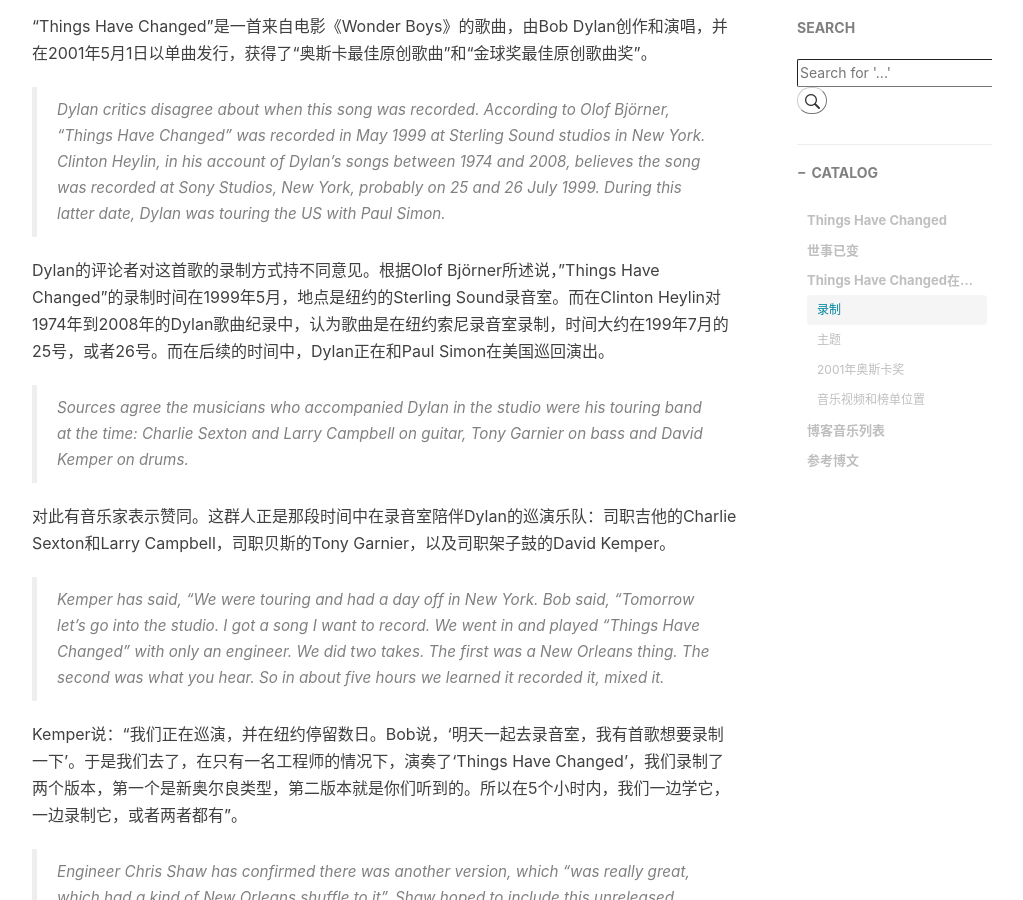
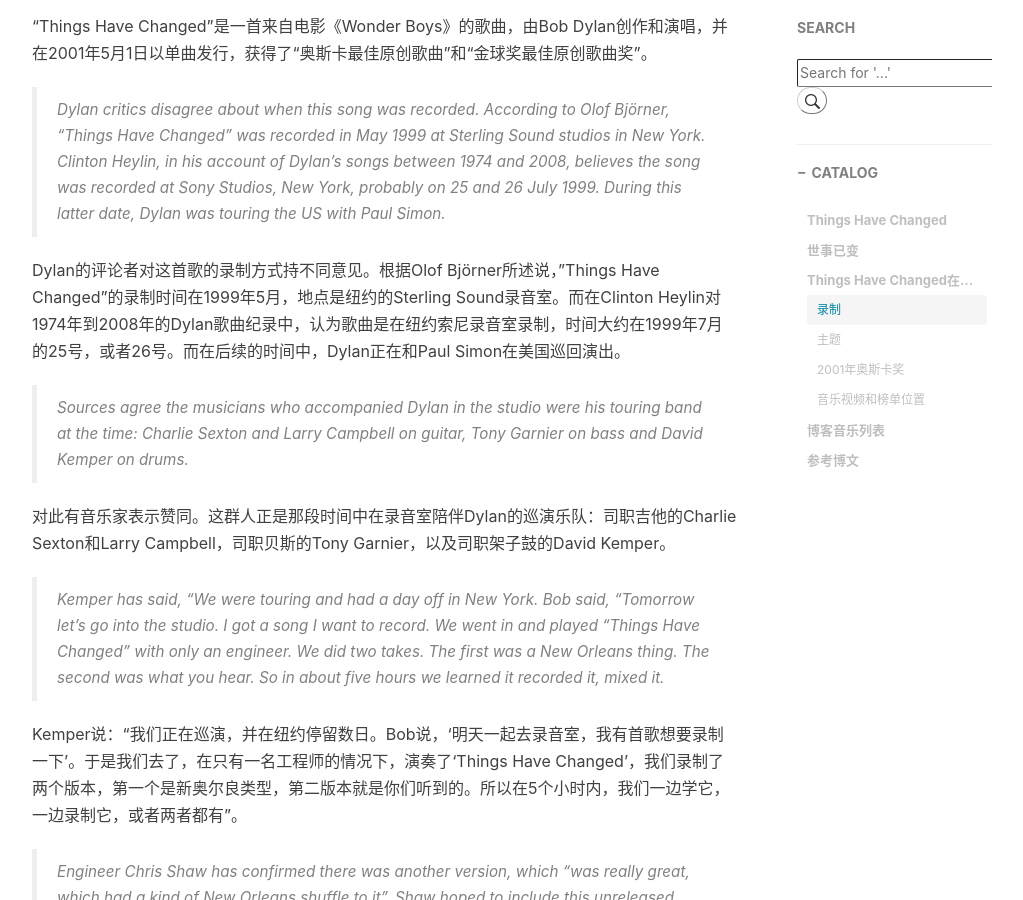
Before and after one commit to chenjian158978/chenjian.github.io, a Jekyll site: the page built from _posts/2018-05-26-Things Have Changed.md, in a window 1280 px wide and 900 px high, scrolled down 3815 px. Shown: the whole window, without its empty margins (233-1256 px from the left). Built offline with Jekyll 4.4.1, drawn with Linux system fonts in a browser that asks for light colours; comment, search, counter and statistics services are not loaded.

```diff
--- a/_posts/2018-05-26-Things Have Changed.md
+++ b/_posts/2018-05-26-Things Have Changed.md
@@ -256,7 +256,7 @@ tags: [歌词翻译, BobDylan]
 
 > Dylan critics disagree about when this song was recorded. According to Olof Björner, "Things Have Changed" was recorded in May 1999 at Sterling Sound studios in New York. Clinton Heylin, in his account of Dylan's songs between 1974 and 2008, believes the song was recorded at Sony Studios, New York, probably on 25 and 26 July 1999. During this latter date, Dylan was touring the US with Paul Simon.
 
-Dylan的评论者对这首歌的录制方式持不同意见。根据Olof Björner所述说，"Things Have Changed"的录制时间在1999年5月，地点是纽约的Sterling Sound录音室。而在Clinton Heylin对1974年到2008年的Dylan歌曲纪录中，认为歌曲是在纽约索尼录音室录制，时间大约在199年7月的25号，或者26号。而在后续的时间中，Dylan正在和Paul Simon在美国巡回演出。
+Dylan的评论者对这首歌的录制方式持不同意见。根据Olof Björner所述说，"Things Have Changed"的录制时间在1999年5月，地点是纽约的Sterling Sound录音室。而在Clinton Heylin对1974年到2008年的Dylan歌曲纪录中，认为歌曲是在纽约索尼录音室录制，时间大约在1999年7月的25号，或者26号。而在后续的时间中，Dylan正在和Paul Simon在美国巡回演出。
 
 > Sources agree the musicians who accompanied Dylan in the studio were his touring band at the time: Charlie Sexton and Larry Campbell on guitar, Tony Garnier on bass and David Kemper on drums.
 
```
Also changed, not shown: _posts/2018-01-28-Books I Read During 2018.md (+8 -0 lines), img/in-post/Books-I-Read-During-2018/s29477626.jpg (added).
